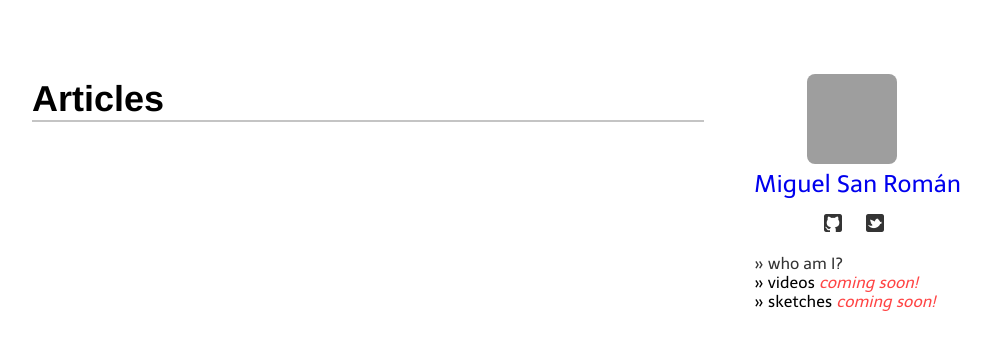
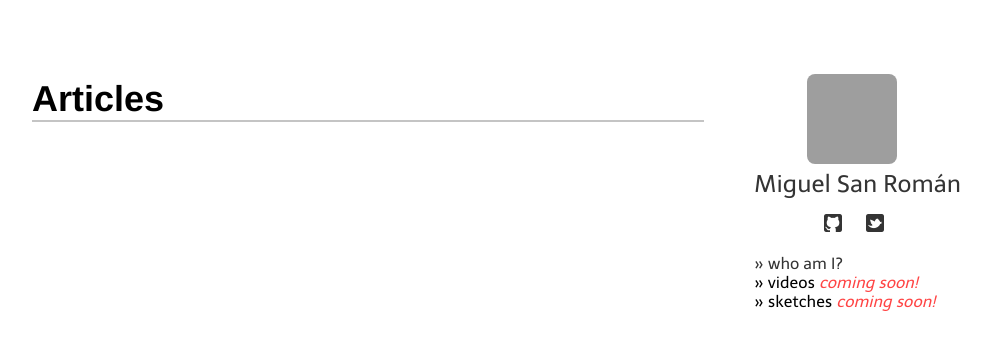
Before and after one commit to msanroman/msanroman.github.com, a Jekyll site: the page built from index.html, in a window 1280 px wide. Shown: the top 350 px of the page, without its empty margins (256-1247 px from the left). Built offline with Jekyll 4.4.1, drawn with Linux system fonts in a browser that asks for light colours; nearby versions of some CDN libraries; some web fonts are replaced; Markdown is read by kramdown in place of the engine named in the settings; the list of posts is cut into pages by our own code; grey boxes are pictures that could not be loaded.

Commit message:
Added link on my name

```diff
--- a/css/medium.css
+++ b/css/medium.css
@@ -141,6 +141,8 @@
     float: left;
     margin-left: 0.7em;
     font-size: 24px;
+}
+section.name a {
     color: #343434;
 }
 img.avatar {
--- a/css/style.css
+++ b/css/style.css
@@ -140,6 +140,9 @@
     color: #343434;
     font-size: 24px;
 }
+section.name a {
+    color: #343434;
+}
 img.avatar {
     width: 90px;
     height: 90px;
```
